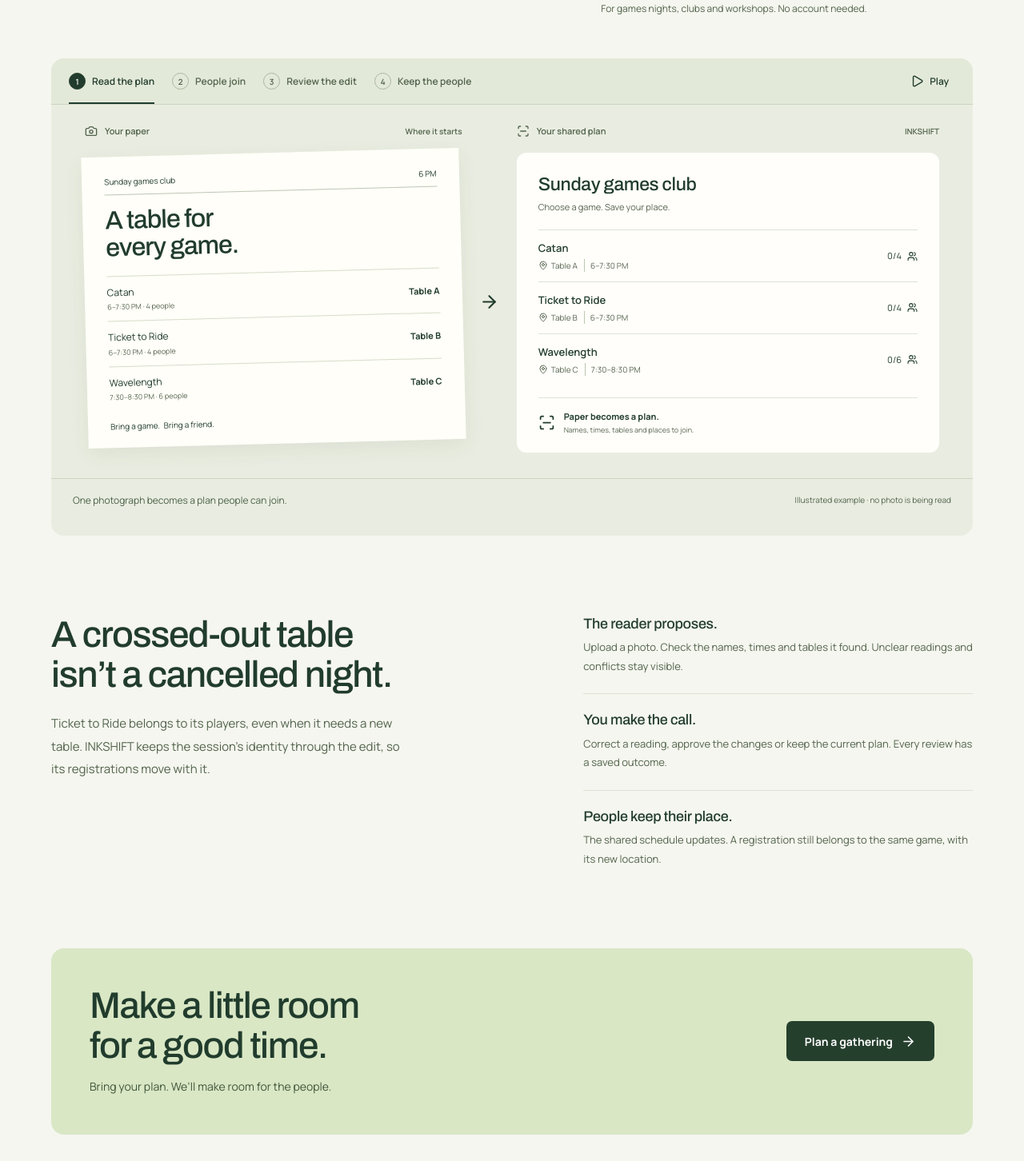
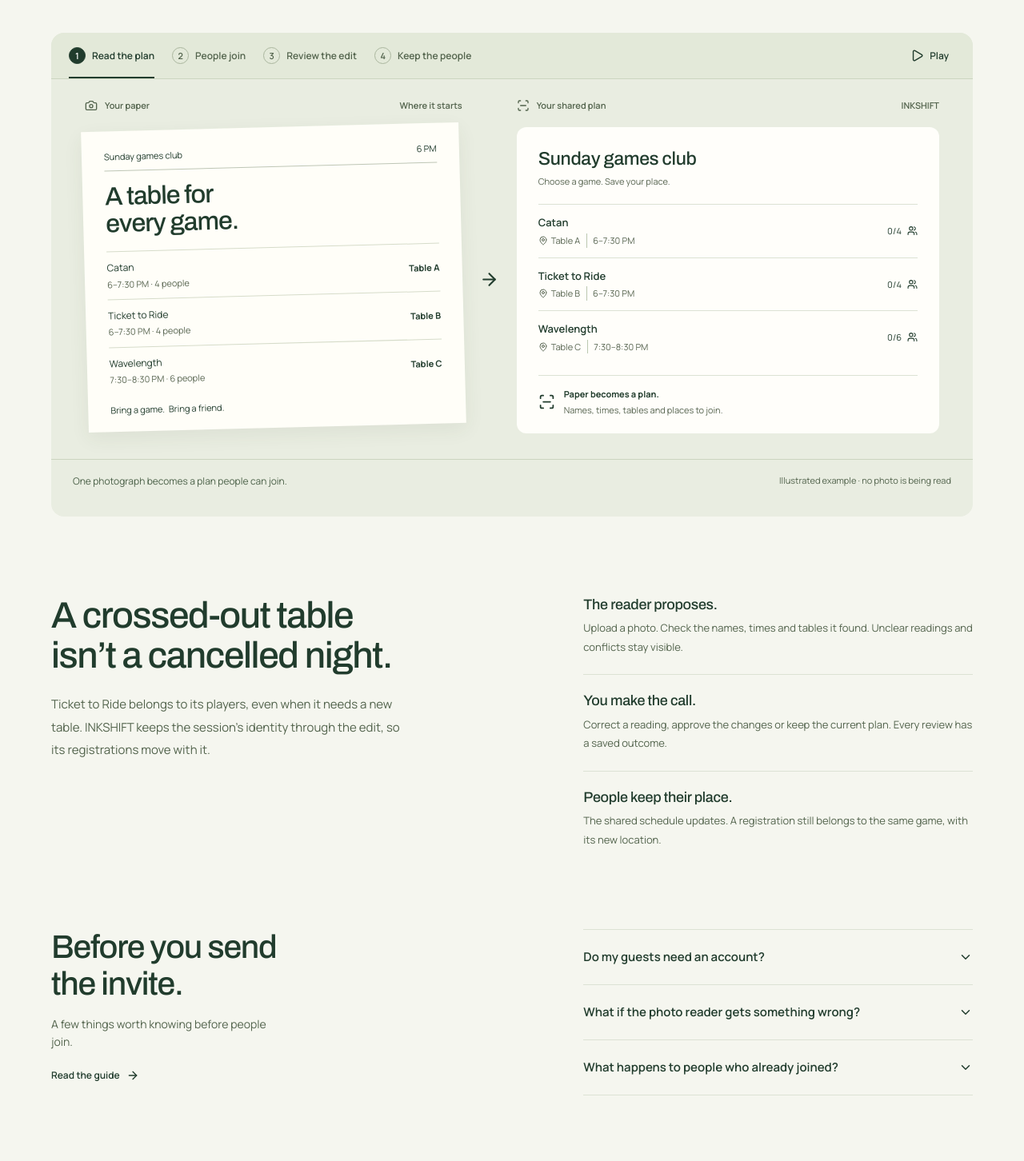
Before and after one commit to himanshu748/inkshift, a Next.js app: page / in a window 1280 px wide. Shown: the part 385-1837 px from the top of the page at 80% size. Built offline with nearby package versions, Linux system fonts and the light colour scheme.

Commit message:
Refine product presentation and explain Sanity booking model

```diff
--- a/src/app/tokens.css
+++ b/src/app/tokens.css
@@ -7,5 +7,10 @@
   --line: #dce2d4;
   --mint: #eaf0e2;
   --citron: #d9ed83;
+  --supporting-ink: #52634c;
+  --paper: #fffef8;
+  --walkthrough-ground: #e9ede1;
+  --walkthrough-toolbar: #e3e9d9;
+  --walkthrough-rule: #cbd5c0;
   --focus: #648d3e;
 }
--- a/src/components/landing.css
+++ b/src/components/landing.css
@@ -1,6 +1,3 @@
-.product-landing {
-  --paper: #fffef8;
-}
 .product-landing .site-header {
   max-width: 1440px;
   margin: auto;
@@ -15,7 +12,7 @@
   grid-template-columns: 1.35fr 1fr;
   gap: 60px;
   align-items: center;
-  padding: 64px 0 52px;
+  padding: 44px 0 40px;
 }
 .landing-intro h1 {
   font-size: clamp(48px, 5.5vw, 80px);
@@ -50,7 +47,7 @@
   font-size: 14px;
 }
 .landing-intro-copy > small {
-  color: #52634c;
+  color: var(--supporting-ink);
   font-size: 12px;
 }
 .landing-error {
@@ -58,7 +55,7 @@
   margin-top: 16px;
 }
 .product-demo {
-  background: #e9ede1;
+  background: var(--walkthrough-ground);
   border-radius: 16px;
   overflow: hidden;
 }
@@ -66,8 +63,8 @@
   display: flex;
   align-items: stretch;
   justify-content: space-between;
-  border-bottom: 1px solid #cbd5c0;
-  background: #e3e9d9;
+  border-bottom: 1px solid var(--walkthrough-rule);
+  background: var(--walkthrough-toolbar);
   padding: 0 22px;
   gap: 12px;
 }
@@ -85,7 +82,7 @@
   gap: 8px;
   font-size: 12px;
   font-weight: 600;
-  color: #52634c;
+  color: var(--supporting-ink);
 }
 .demo-steps button[aria-pressed="true"] {
   border-bottom-color: var(--ink);
@@ -98,7 +95,7 @@
   border-radius: 50%;
   display: grid;
   place-items: center;
-  font-size: 10px;
+  font-size: 11px;
   font-variant-numeric: tabular-nums;
 }
 .demo-steps button[aria-pressed="true"] span {
@@ -133,11 +130,11 @@
   font-size: 11px;
   font-weight: 600;
   margin: 0 0 18px;
-  color: #52634c;
+  color: var(--supporting-ink);
 }
 .demo-pane-label > span:last-child {
   margin-left: auto;
-  font-size: 10px;
+  font-size: 11px;
 }
 .demo-source,
 .demo-result {
@@ -154,7 +151,7 @@
 .sheet-topline {
   display: flex;
   justify-content: space-between;
-  font-size: 10px;
+  font-size: 11px;
   border-bottom: 1px solid #bec6b6;
   padding-bottom: 8px;
 }
@@ -176,7 +173,7 @@
 }
 .sheet-rows small {
   display: block;
-  font-size: 9px;
+  font-size: 11px;
   margin-top: 2px;
   color: #596652;
 }
@@ -194,7 +191,7 @@
   flex-wrap: wrap;
   gap: 0 5px;
   padding-top: 10px;
-  font-size: 10px;
+  font-size: 11px;
 }
 .sheet-foot .paper-note {
   color: #8c4538;
@@ -210,7 +207,7 @@
   place-items: center;
 }
 .demo-ledger {
-  background: #fffefa;
+  background: var(--white);
   border-radius: 12px;
   padding: 26px 27px 20px;
   min-height: 335px;
@@ -248,7 +245,7 @@
   display: flex;
   gap: 4px;
   align-items: center;
-  font-size: 10px;
+  font-size: 11px;
   margin-top: 3px;
   color: #596652;
 }
@@ -293,7 +290,7 @@
   font-size: 11px;
 }
 .demo-people > div > span {
-  font-size: 9px;
+  font-size: 11px;
   color: #596652;
   margin-top: 2px;
 }
@@ -309,8 +306,8 @@
   place-items: center;
   background: #d9e6c6;
   border-radius: 50%;
-  border: 2px solid #fffefa;
-  font-size: 9px;
+  border: 2px solid var(--white);
+  font-size: 11px;
   font-weight: 700;
 }
 .demo-review-diff {
@@ -336,7 +333,7 @@
   font-weight: 500;
 }
 .demo-review-diff p {
-  font-size: 10px;
+  font-size: 11px;
   color: #596652;
 }
 .demo-approve {
@@ -368,11 +365,11 @@
   font-size: 12px;
 }
 .demo-phone span {
-  font-size: 10px;
+  font-size: 11px;
   color: #d9e5d0;
 }
 .demo-phone > span {
-  font-size: 9px;
+  font-size: 11px;
   padding-top: 8px;
   border-top: 1px solid #58724f;
   width: 100%;
@@ -383,12 +380,12 @@
   align-items: center;
   gap: 20px;
   padding: 17px 27px;
-  border-top: 1px solid #cbd5c0;
+  border-top: 1px solid var(--walkthrough-rule);
   font-size: 12px;
 }
 .demo-caption > span {
-  font-size: 10px;
-  color: #52634c;
+  font-size: 11px;
+  color: var(--supporting-ink);
 }
 .landing-explanation {
   display: grid;
@@ -406,7 +403,7 @@
   margin-top: 22px;
   font-size: 15px;
   line-height: 1.9;
-  color: #52634c;
+  color: var(--supporting-ink);
   max-width: 440px;
 }
 .landing-decisions > div {
@@ -425,9 +422,49 @@
 }
 .landing-decisions p {
   font-size: 13px;
-  color: #52634c;
+  color: var(--supporting-ink);
   line-height: 1.8;
   margin-top: 7px;
+}
+.landing-questions {
+  display: grid;
+  grid-template-columns: 1.1fr 1fr;
+  gap: 130px;
+  padding: 0 0 84px;
+}
+.landing-questions h2 {
+  font-size: clamp(30px, 3.2vw, 42px);
+  line-height: 1.12;
+  font-weight: 500;
+}
+.landing-questions > div > p {
+  margin: 16px 0 12px;
+  color: var(--supporting-ink);
+  max-width: 34ch;
+}
+.landing-answers details { border-bottom: 1px solid var(--line); }
+.landing-answers details:first-child { border-top: 1px solid var(--line); }
+.landing-answers summary {
+  display: flex;
+  align-items: center;
+  justify-content: space-between;
+  gap: 16px;
+  padding: 22px 0;
+  cursor: pointer;
+  list-style: none;
+  font-size: 15px;
+  font-weight: 600;
+}
+.landing-answers summary::-webkit-details-marker { display: none; }
+.landing-answers summary:hover { color: var(--forest); }
+.landing-answers summary:focus-visible { outline: 3px solid var(--focus); outline-offset: 4px; }
+.landing-answers summary svg { flex-shrink: 0; transition: transform 180ms ease-out; }
+.landing-answers details[open] summary svg { transform: rotate(180deg); }
+.landing-answers details > p {
+  padding: 0 28px 22px 0;
+  color: var(--supporting-ink);
+  font-size: 14px;
+  line-height: 1.8;
 }
 .landing-close {
   display: flex;
@@ -447,7 +484,7 @@
   justify-content: space-between;
   gap: 20px;
   padding: 32px 0;
-  color: #52634c;
+  color: var(--supporting-ink);
   font-size: 11px;
 }
 .landing-footer a {
@@ -539,7 +576,7 @@
     min-height: 46px;
   }
   .landing-intro-copy > small {
-    font-size: 10px;
+    font-size: 11px;
   }
   .demo-toolbar {
     padding: 0 14px;
@@ -554,14 +591,14 @@
   }
   .demo-steps button {
     padding: 9px 0 7px;
-    font-size: 10px;
+    font-size: 11px;
     gap: 5px;
-    min-height: 38px;
+    min-height: 44px;
   }
   .demo-steps button span {
     width: 18px;
     height: 18px;
-    font-size: 9px;
+    font-size: 11px;
   }
   .demo-play {
     padding: 8px 0 8px 8px;
@@ -606,7 +643,7 @@
     font-size: 12px;
   }
   .demo-time {
-    font-size: 9px;
+    font-size: 11px;
     margin-left: 2px;
     padding-left: 4px;
   }
@@ -620,7 +657,7 @@
     font-size: 12px;
   }
   .demo-caption > span {
-    font-size: 9px;
+    font-size: 11px;
   }
   .demo-phone {
     right: -8px;
@@ -632,10 +669,10 @@
     width: 17px;
   }
   .demo-people strong {
-    font-size: 10px;
+    font-size: 11px;
   }
   .demo-people > div > span {
-    font-size: 9px;
+    font-size: 11px;
   }
   .landing-explanation {
     grid-template-columns: 1fr;
@@ -666,7 +703,7 @@
   .landing-footer {
     flex-direction: column;
     gap: 9px;
-    font-size: 10px;
+    font-size: 11px;
     padding: 25px 0;
   }
 }
@@ -678,3 +715,16 @@
     transition: none !important;
   }
 }
+
+@media (max-width: 1100px) {
+  .landing-questions { gap: 65px; }
+}
+@media (max-width: 760px) {
+  .landing-questions { grid-template-columns: 1fr; gap: 24px; padding: 0 4px 58px; }
+  .demo-session > div > span { flex-wrap: wrap; }
+  .demo-time { border-left: 0; padding-left: 0; margin-left: 0; flex-basis: 100%; }
+  .demo-avatars { display: none; }
+}
+@media (prefers-reduced-motion: reduce) {
+  .landing-answers summary svg { transition: none; }
+}
--- a/src/components/landing.tsx
+++ b/src/components/landing.tsx
@@ -8,6 +8,7 @@ import {
   Camera,
   Check,
   CheckCheck,
+  ChevronDown,
   MapPin,
   Pause,
   Play,
@@ -29,6 +30,11 @@ const games = [
   { name: "Wavelength", table: "C", time: "7:30–8:30 PM", seats: 6 },
 ];
 const people = ["Alex", "Sam", "Jo", "Lee"];
+const questions = [
+  { question: "Do my guests need an account?", answer: "No. Share the participant link, and guests can choose a session and book a place. Keep your organiser backup code private; it gives access to manage the gathering." },
+  { question: "What if the photo reader gets something wrong?", answer: "Check and correct the reading before you apply it. You can also type a plan yourself. A proposed change waits for your approval, and conflicts must be resolved before it can be saved." },
+  { question: "What happens to people who already joined?", answer: "Their registration belongs to the session. If you approve a move to another table, those registrations stay with it. The review checks available seats and the full time slot before the move." },
+];
 
 function Walkthrough() {
   const [step, setStep] = useState(0);
@@ -361,6 +367,21 @@ export function Landing() {
             </div>
           </div>
         </section>
+        <section className="landing-questions" aria-labelledby="questions-title">
+          <div>
+            <h2 id="questions-title">Before you send<br />the invite.</h2>
+            <p>A few things worth knowing before people join.</p>
+            <Link className="text-button" href="/help">Read the guide <ArrowRight size={16} /></Link>
+          </div>
+          <div className="landing-answers">
+            {questions.map(({ question, answer }) => (
+              <details key={question}>
+                <summary>{question}<ChevronDown size={18} aria-hidden="true" /></summary>
+                <p>{answer}</p>
+              </details>
+            ))}
+          </div>
+        </section>
         <section className="landing-close">
           <div>
             <h2>
```
Also changed, not shown: src/app/about/page.tsx (+14 -0 lines), 5 other files (tests, documents, lock files or other folders).
